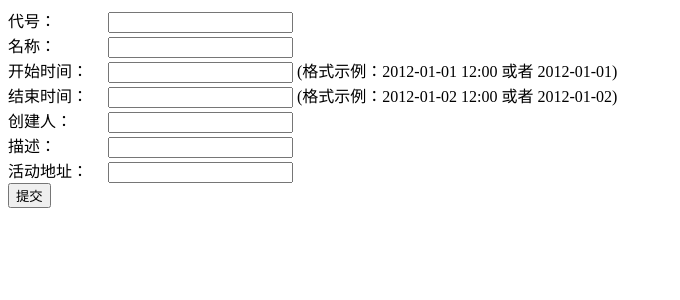
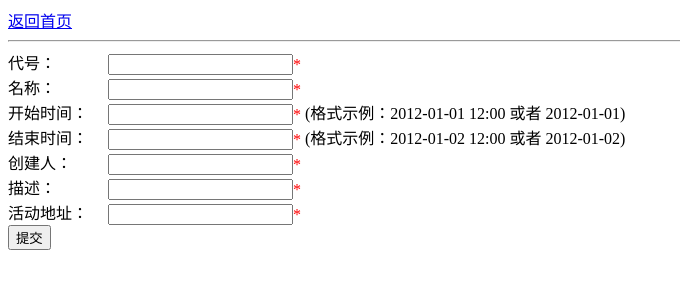
Before and after one commit to wangjeaf/fedclub, a Django app: template salon/templates/salon/add.html in a window 1280 px wide. Shown: the top 300 px of the page, without its empty margins (0-680 px from the left). Run offline with Django 3.2, Linux system fonts and the light colour scheme; the template is opened without the code that fills it, so the values that code supplies are empty.

Commit message:
modify page, add *

```diff
--- a/salon/templates/salon/add.html
+++ b/salon/templates/salon/add.html
@@ -1,13 +1,15 @@
+<a href="/">返回首页</a>
+<hr>
 <form action="/salon/add/" method="post">
 	{% csrf_token %}
 	<input type="hidden" name="edit_type" value="add" />
-	<label for="code">代号：</label><input type="text" name="code"/><br />
-	<label for="name">名称：</label><input type="text" name="name"/><br />
-	<label for="start_time">开始时间：</label><input type="text" name="start_time"/> (格式示例：2012-01-01 12:00 或者 2012-01-01)<br />
-	<label for="end_time">结束时间：</label><input type="text" name="end_time"/> (格式示例：2012-01-02 12:00 或者 2012-01-02)<br />
-	<label for="creator">创建人：</label><input type="text" name="creator"/><br />
-	<label for="description">描述：</label><input type="text" name="description"/><br />
-	<label for="address">活动地址：</label><input type="text" name="address"/><br />
+	<label for="code">代号：</label><input type="text" name="code" required="required"/><span class="required">*</span><br />
+	<label for="name">名称：</label><input type="text" name="name" required="required"/><span class="required">*</span><br />
+	<label for="start_time">开始时间：</label><input type="text" name="start_time" required="required"/><span class="required">*</span> (格式示例：2012-01-01 12:00 或者 2012-01-01)<br />
+	<label for="end_time">结束时间：</label><input type="text" name="end_time" required="required"/><span class="required">*</span> (格式示例：2012-01-02 12:00 或者 2012-01-02)<br />
+	<label for="creator">创建人：</label><input type="text" name="creator" required="required"/><span class="required">*</span><br />
+	<label for="description">描述：</label><input type="text" name="description" required="required"/><span class="required">*</span><br />
+	<label for="address">活动地址：</label><input type="text" name="address" required="required"/><span class="required">*</span><br />
 <input type="submit" value="提交" />
 </form>
 
@@ -16,4 +18,8 @@
 		display: inline-block;
 		width: 100px;
 	}
+	.required {
+		color: red;
+		vertical-align: middle;
+	}
 </style>
--- a/salon/templates/user/add.html
+++ b/salon/templates/user/add.html
@@ -1,3 +1,5 @@
+<a href="/">返回首页</a>, <a href="/salon/{{salon_id}}/">返回沙龙</a>
+<hr>
 <form action="/salon/{{salon_id}}/users/add/" method="post">
 	{% csrf_token %}
 	<input type="hidden" name="edit_type" value="add" />
```
